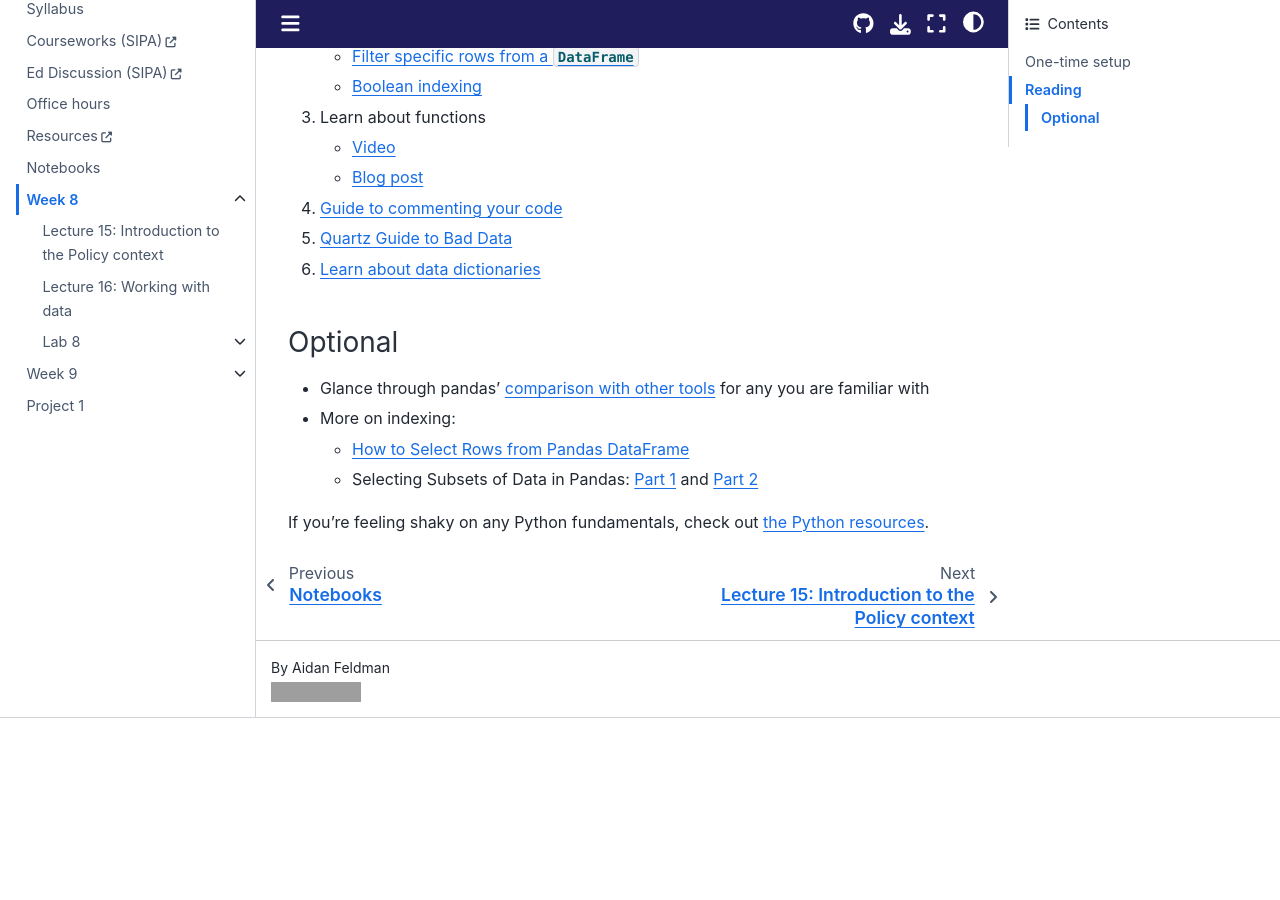
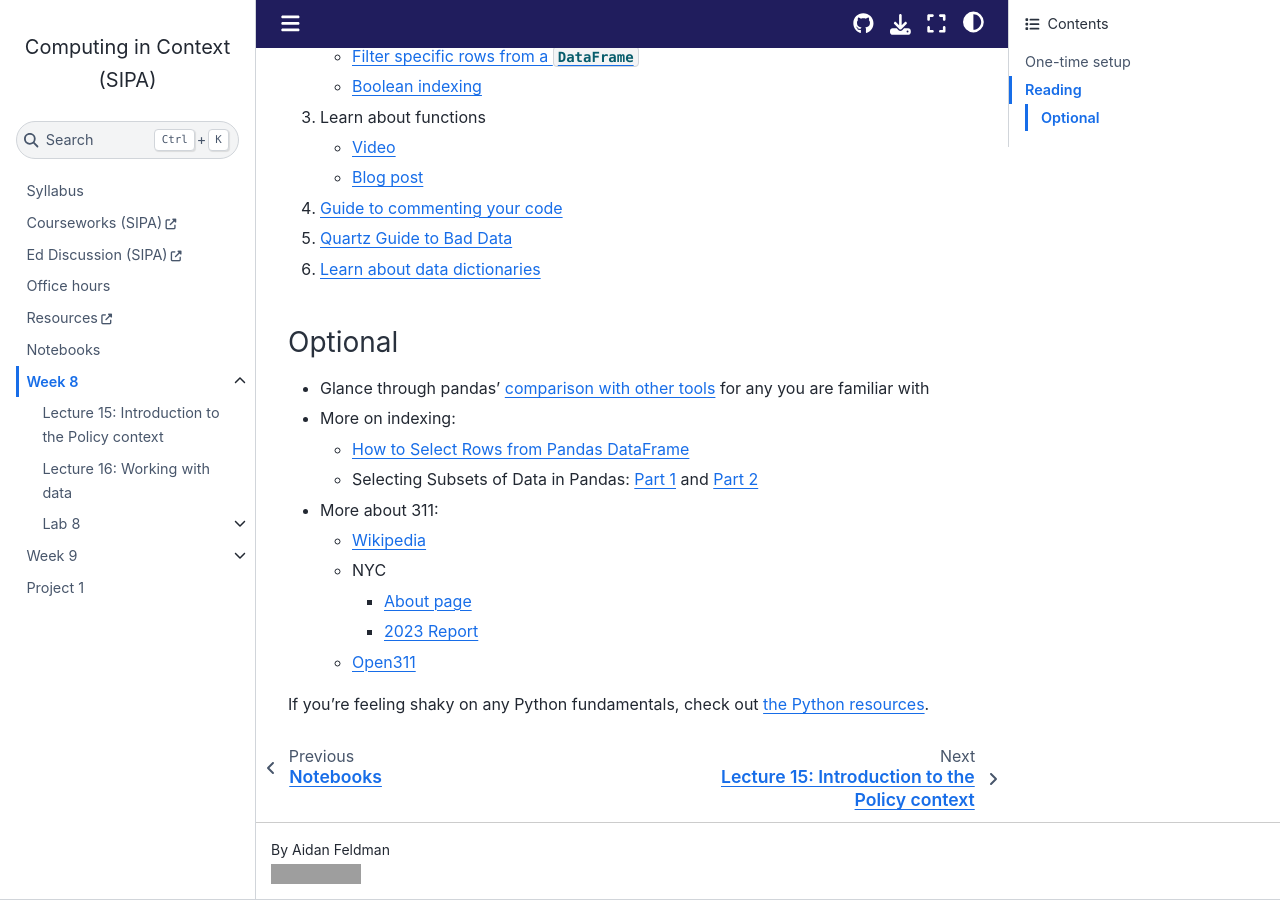
Before and after one commit to afeld/computing-in-context, a Jupyter Book: the page built from week_8.md, in a window 1280 px wide and 900 px high, scrolled down 615 px. Built offline with Jupyter Book 1.0.4 settings and Sphinx 7.4.7 and the Sphinx Book theme 1.1.4, drawn with Linux system fonts in a browser that asks for light colours; before the commit the page ends 1333 px from its top, so only the background shows below that; grey boxes are pictures that could not be loaded.

Commit message:
include 311 readings

```diff
--- a/week_8.md
+++ b/week_8.md
@@ -32,5 +32,11 @@
 - More on indexing:
   - [How to Select Rows from Pandas DataFrame](https://datatofish.com/select-rows-pandas-dataframe/)
   - Selecting Subsets of Data in Pandas: [Part 1](https://medium.com/dunder-data/selecting-subsets-of-data-in-pandas-6fcd0170be9c) and [Part 2](https://medium.com/dunder-data/selecting-subsets-of-data-in-pandas-39e811c81a0c)
+- More about 311:
+  - [Wikipedia](<https://en.wikipedia.org/wiki/311_(telephone_number)>)
+  - NYC
+    - [About page](https://portal.311.nyc.gov/about-nyc-311/)
+    - [2023 Report](https://www.nyc.gov/office-of-the-mayor/news/163-23/mayor-adams-celebrates-20-years-nyc311-release-state-311-report)
+  - [Open311](https://www.open311.org/learn/)
 
 If you're feeling shaky on any Python fundamentals, check out [the Python resources](https://python-public-policy.afeld.me/en/columbia/resources.html#python-fundamentals).
```
